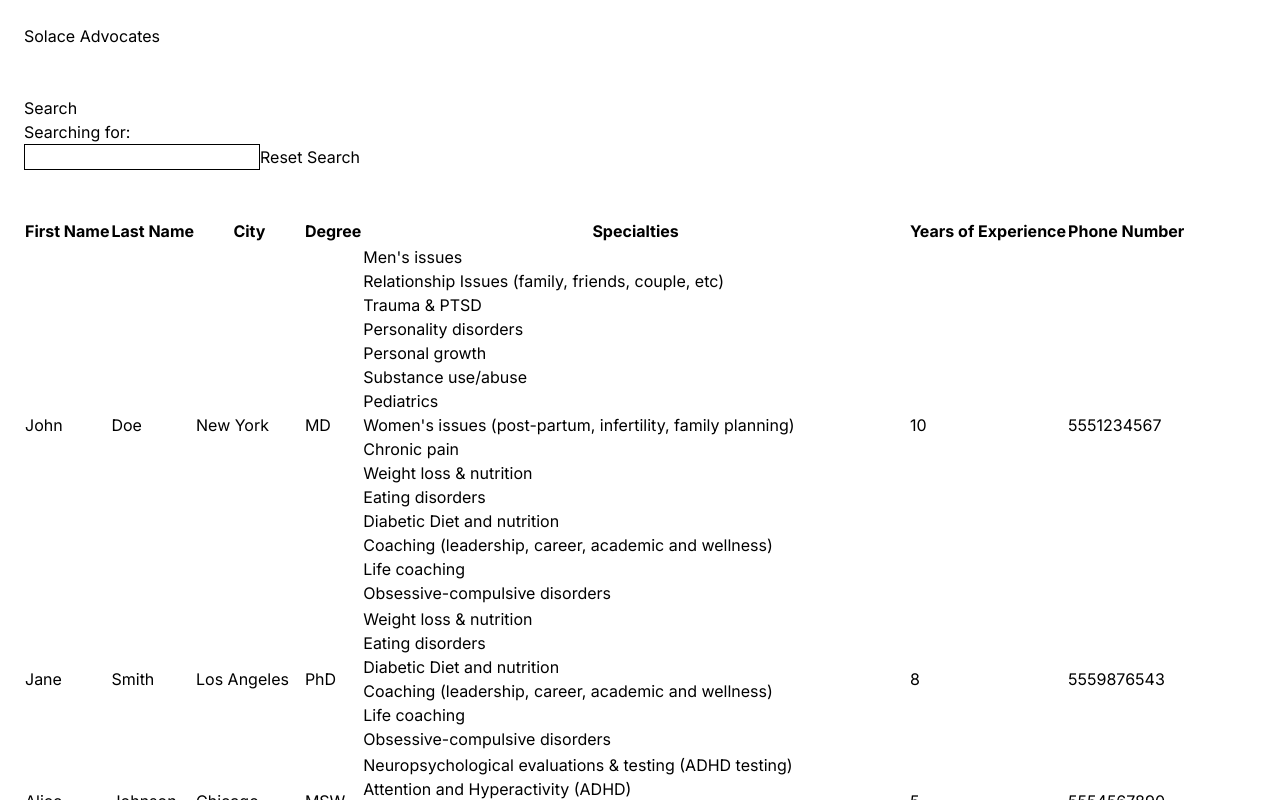
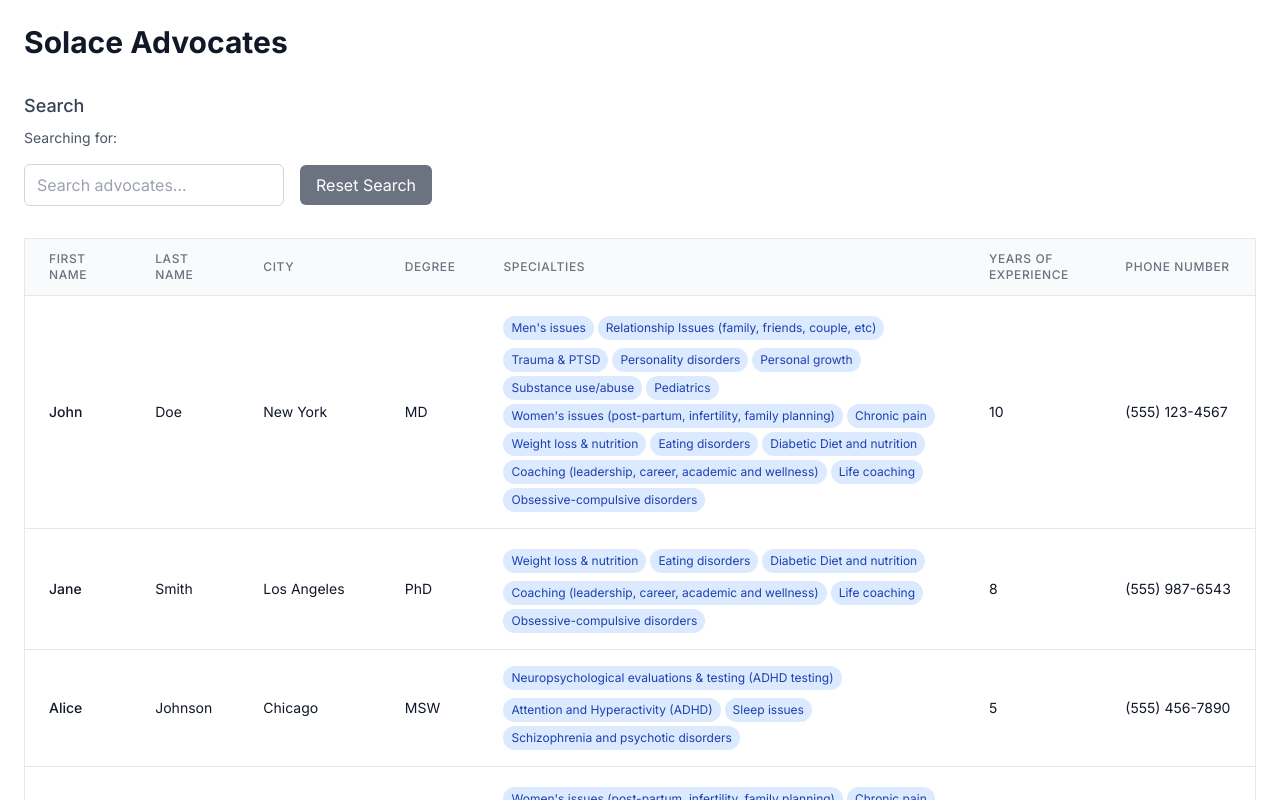
Before and after one commit to guozhaonan/solace-candidate-assignment-main, a Next.js app: page / in a window 1280 px wide. Shown: the top 800 px of the page. Built offline with nearby package versions, Linux system fonts and the light colour scheme.

Commit message:
Added styling changes to table and added util for formatting phone numbers

```diff
--- a/src/app/page.tsx
+++ b/src/app/page.tsx
@@ -1,6 +1,7 @@
 "use client";
 
 import { useEffect, useState } from "react";
+import { formatPhoneNumber } from "../utils/format";
 
 interface Advocate {
   firstName: string;
@@ -55,65 +56,76 @@ export default function Home() {
   };
 
   return (
-    <main style={{ margin: "24px" }}>
-      <h1>Solace Advocates</h1>
-      <br />
-      <br />
-      <div>
-        <p>Search</p>
-        <p>
-          Searching for: <span id="search-term"></span>
+    <main className="m-6">
+      <h1 className="text-3xl font-bold text-gray-900 mb-8">Solace Advocates</h1>
+      <div className="mb-8">
+        <p className="text-lg font-medium text-gray-700 mb-2">Search</p>
+        <p className="text-sm text-gray-600 mb-4">
+          Searching for: <span id="search-term" className="font-medium text-gray-900"></span>
         </p>
-        <input style={{ border: "1px solid black" }} onChange={onChange} />
-        <button onClick={onClick}>Reset Search</button>
+        <div className="flex gap-4 items-center">
+          <input
+            className="border border-gray-300 rounded-md px-3 py-2 focus:outline-none focus:ring-2 focus:ring-blue-500 focus:border-blue-500"
+            placeholder="Search advocates..."
+            onChange={onChange}
+          />
+          <button
+            onClick={onClick}
+            className="bg-gray-500 hover:bg-gray-600 text-white px-4 py-2 rounded-md transition-colors duration-200"
+          >
+            Reset Search
+          </button>
         </div>
-      <br />
-      <br />
+      </div>
       {filteredAdvocates.length === 0 ? (
-        <div style={{
-          textAlign: 'center',
-          padding: '40px',
-          color: '#666',
-          border: '1px solid #ddd',
-          borderRadius: '8px',
-          backgroundColor: '#f9f9f9'
-        }}>
-          <h3>No advocates found</h3>
-          <p>Try adjusting your search terms or click "Reset Search" to see all advocates.</p>
+        <div className="text-center py-10 px-6 text-gray-600 border border-gray-200 rounded-lg bg-gray-50">
+          <div className="mb-4">
+            <svg className="mx-auto h-12 w-12 text-gray-400" fill="none" viewBox="0 0 24 24" stroke="currentColor">
+              <path strokeLinecap="round" strokeLinejoin="round" strokeWidth={2} d="M21 21l-6-6m2-5a7 7 0 11-14 0 7 7 0 0114 0z" />
+            </svg>
+          </div>
+          <h3 className="text-lg font-medium text-gray-900 mb-2">No advocates found</h3>
+          <p className="text-sm text-gray-500">Try adjusting your search terms or click "Reset Search" to see all advocates.</p>
         </div>
       ) : (
-        <table>
-          <thead>
+        <div className="overflow-x-auto">
+          <table className="min-w-full bg-white border border-gray-200 rounded-lg shadow-sm">
+            <thead className="bg-gray-50">
               <tr>
-              <th>First Name</th>
-              <th>Last Name</th>
-              <th>City</th>
-              <th>Degree</th>
-              <th>Specialties</th>
-              <th>Years of Experience</th>
-              <th>Phone Number</th>
+                <th className="px-6 py-3 text-left text-xs font-medium text-gray-500 uppercase tracking-wider border-b border-gray-200">First Name</th>
+                <th className="px-6 py-3 text-left text-xs font-medium text-gray-500 uppercase tracking-wider border-b border-gray-200">Last Name</th>
+                <th className="px-6 py-3 text-left text-xs font-medium text-gray-500 uppercase tracking-wider border-b border-gray-200">City</th>
+                <th className="px-6 py-3 text-left text-xs font-medium text-gray-500 uppercase tracking-wider border-b border-gray-200">Degree</th>
+                <th className="px-6 py-3 text-left text-xs font-medium text-gray-500 uppercase tracking-wider border-b border-gray-200">Specialties</th>
+                <th className="px-6 py-3 text-left text-xs font-medium text-gray-500 uppercase tracking-wider border-b border-gray-200">Years of Experience</th>
+                <th className="px-6 py-3 text-left text-xs font-medium text-gray-500 uppercase tracking-wider border-b border-gray-200">Phone Number</th>
               </tr>
             </thead>
-          <tbody>
+            <tbody className="bg-white divide-y divide-gray-200">
               {filteredAdvocates.map((advocate, index) => {
                 return (
-                <tr key={index}>
-                  <td>{advocate.firstName}</td>
-                  <td>{advocate.lastName}</td>
-                  <td>{advocate.city}</td>
-                  <td>{advocate.degree}</td>
-                  <td>
+                  <tr key={index} className="hover:bg-gray-50">
+                    <td className="px-6 py-4 whitespace-nowrap text-sm font-medium text-gray-900">{advocate.firstName}</td>
+                    <td className="px-6 py-4 whitespace-nowrap text-sm text-gray-900">{advocate.lastName}</td>
+                    <td className="px-6 py-4 whitespace-nowrap text-sm text-gray-900">{advocate.city}</td>
+                    <td className="px-6 py-4 whitespace-nowrap text-sm text-gray-900">{advocate.degree}</td>
+                    <td className="px-6 py-4 text-sm text-gray-900">
+                      <div className="space-y-1">
                         {advocate.specialties.map((s: string) => (
-                      <div key={s}>{s}</div>
+                          <div key={s} className="text-xs bg-blue-100 text-blue-800 px-2 py-1 rounded-full inline-block mr-1 mb-1">{s}</div>
                         ))}
+                      </div>
                     </td>
-                  <td>{advocate.yearsOfExperience}</td>
-                  <td>{advocate.phoneNumber}</td>
+                    <td className="px-6 py-4 whitespace-nowrap text-sm text-gray-900">{advocate.yearsOfExperience}</td>
+                    <td className="px-6 py-4 whitespace-nowrap text-sm text-gray-900">
+                      {formatPhoneNumber(advocate.phoneNumber) || 'Invalid phone number'}
+                    </td>
                   </tr>
                 );
               })}
             </tbody>
           </table>
+        </div>
       )}
     </main>
   );
--- /dev/null
+++ b/src/utils/format.ts
@@ -0,0 +1,21 @@
+/**
+ * Formats a phone number to (555) 555-5555 format
+ * @param phoneNumber - The phone number as a number or string
+ * @returns Formatted phone number string or null if invalid
+ */
+export function formatPhoneNumber(phoneNumber: number | string): string | null {
+  // Convert to string and remove any non-digit characters
+  const cleanNumber = phoneNumber.toString().replace(/\D/g, '');
+
+  // Check if we have exactly 10 digits
+  if (cleanNumber.length !== 10) {
+    return null;
+  }
+
+  // Split the number into parts and format
+  const areaCode = cleanNumber.slice(0, 3);
+  const prefix = cleanNumber.slice(3, 6);
+  const lineNumber = cleanNumber.slice(6, 10);
+
+  return `(${areaCode}) ${prefix}-${lineNumber}`;
+}
```
Lines whose indentation alone changed are shown as unchanged.
